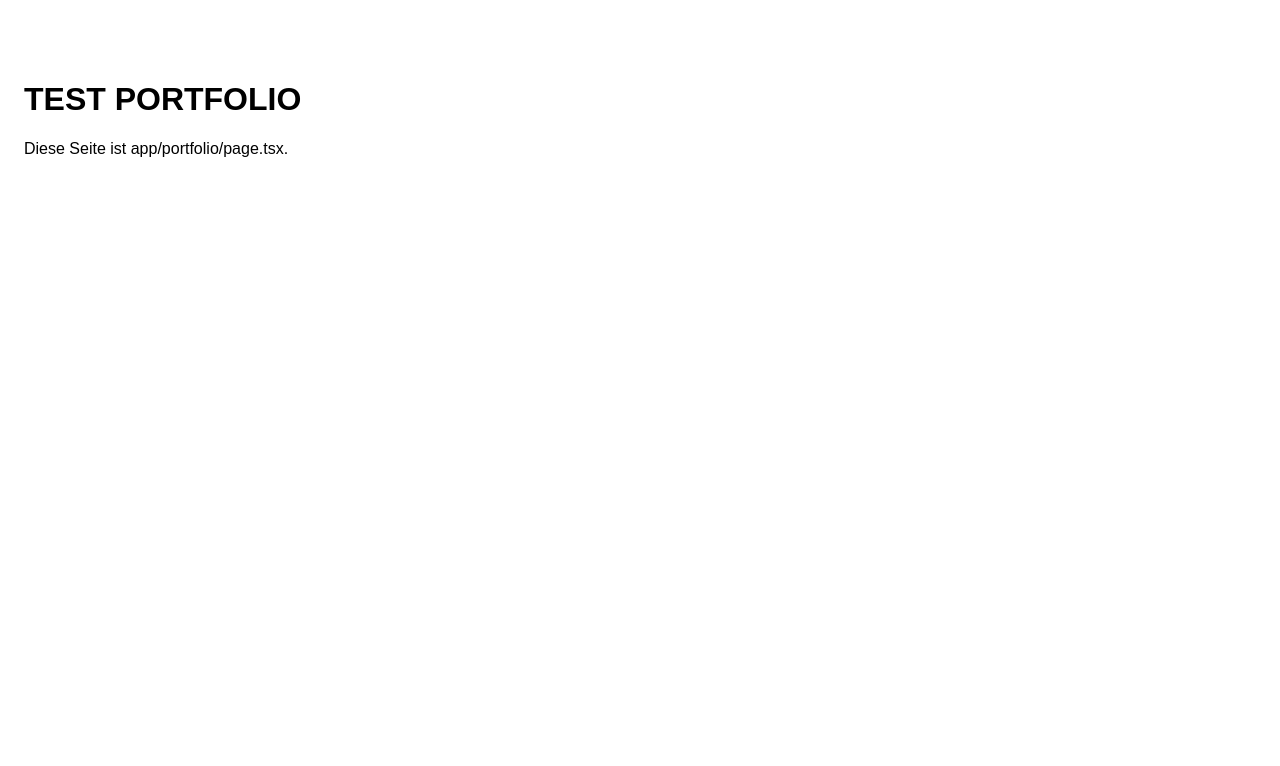
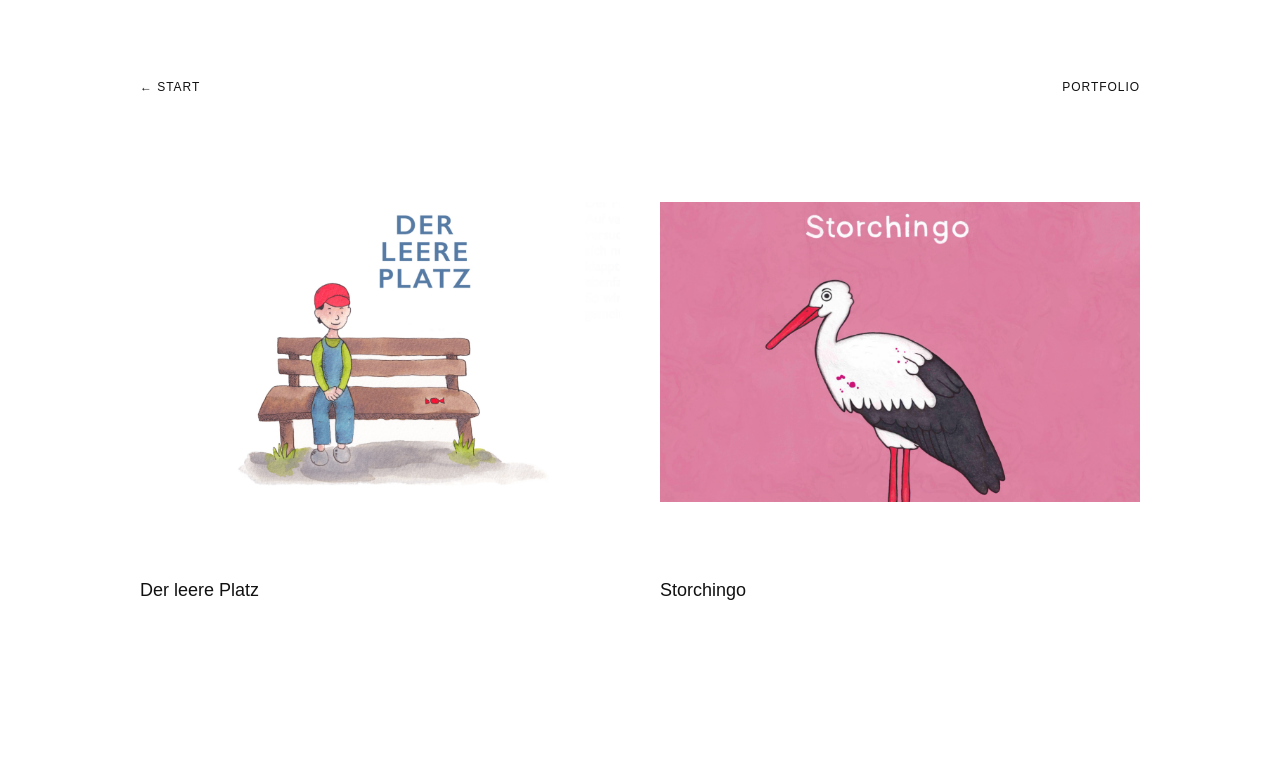
Before and after one commit to renagryga/renaquarel-portfolio-test, a Next.js app: page /portfolio in a window 1280 px wide. Shown: the top 766 px of the page. Built offline with nearby package versions, Linux system fonts and the light colour scheme.

Commit message:
Update page.tsx

```diff
--- a/app/portfolio/page.tsx
+++ b/app/portfolio/page.tsx
@@ -1,15 +1,47 @@
+const basePath =
+  process.env.NODE_ENV === "production"
+    ? "/renaquarel-portfolio-test"
+    : "";
+
+const projects = [
+  {
+    title: "Der leere Platz",
+    href: `${basePath}/portfolio/der-leere-platz/`,
+    image: `${basePath}/images/der-leere-platz/01.JPG`,
+    alt: "Illustration aus Der leere Platz",
+  },
+  {
+    title: "Storchingo",
+    href: `${basePath}/portfolio/storchingo/`,
+    image: `${basePath}/images/storchingo/01.JPG`,
+    alt: "Illustration aus Storchingo",
+  },
+  {
+    title: "Ausgewählte Illustrationen",
+    href: `${basePath}/portfolio/illustrationen/`,
+    image: `${basePath}/images/ausgewaehlte-illustrationen/01.JPG`,
+    alt: "Ausgewählte Illustration von Rena Quarel",
+  },
+];
+
 export default function PortfolioPage() {
   return (
-    <main
-      style={{
-        minHeight: "100vh",
-        padding: "60px 24px",
-        background: "white",
-        color: "black",
-      }}
-    >
-      <h1>TEST PORTFOLIO</h1>
-      <p>Diese Seite ist app/portfolio/page.tsx.</p>
+    <main className="pageShell portfolioOverview">
+      <div className="pageTopline">
+        <a href={`${basePath}/`}>← Start</a>
+        <span>Portfolio</span>
+      </div>
+
+      <div className="projectOverviewList">
+        {projects.map((project) => (
+          <article className="projectPreview" key={project.title}>
+            <a href={project.href}>
+              <img src={project.image} alt={project.alt} />
+              <h1>{project.title}</h1>
+            </a>
+          </article>
+        ))}
+      </div>
     </main>
   );
 }
```
